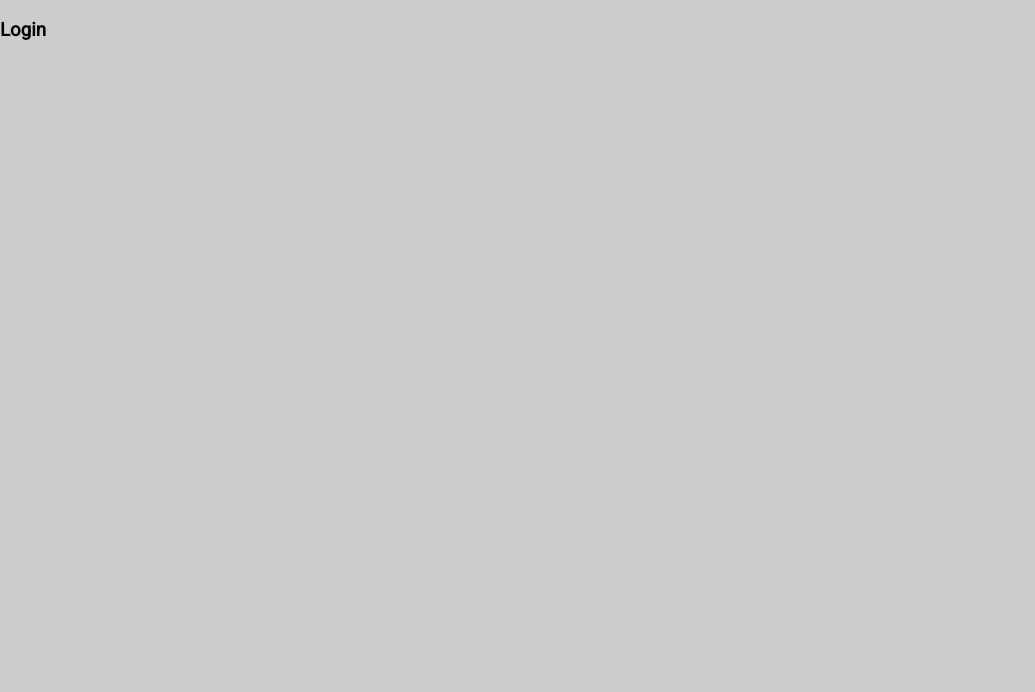
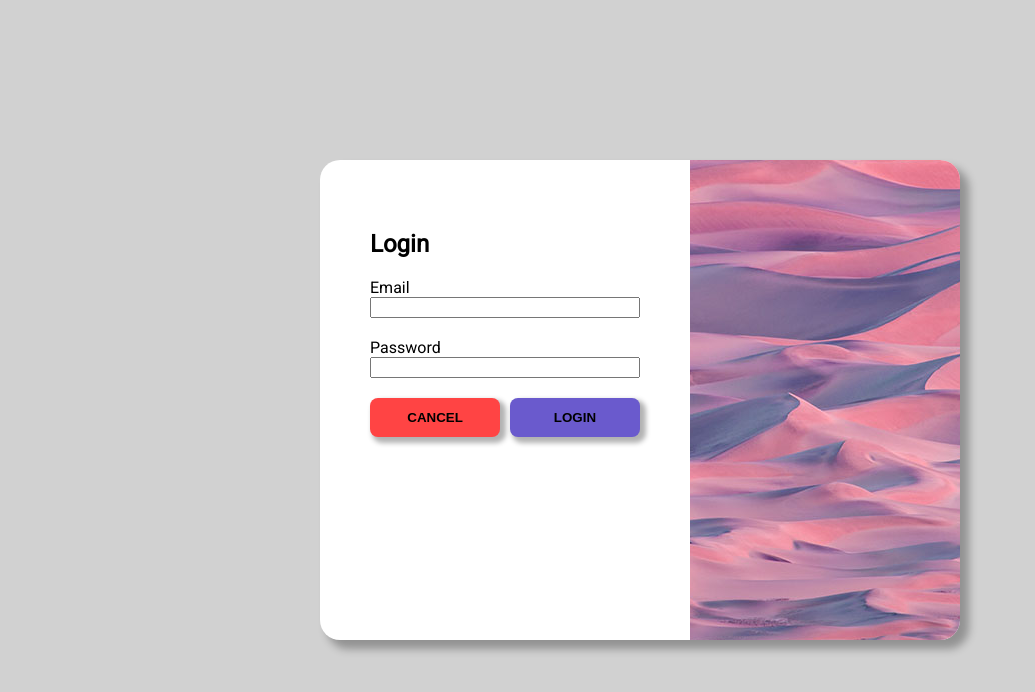
Before and after one commit to greyscrippt/pancakes-erp-vue-ts, a Vue app: page /login in a window 1280 px wide. Shown: the top 692 px of the page, without its empty margins (0-1035 px from the left). Built offline with nearby package versions, Linux system fonts and the light colour scheme.

Commit message:
Created the LoginView

```diff
--- a/src/assets/styles.css
+++ b/src/assets/styles.css
@@ -11,8 +11,11 @@ button {
   padding: 10px 15px 10px 15px;
   border-color: rgba(0, 0, 0, 0);
   border-radius: 8px;
+
   font-weight: 600;
   text-transform: uppercase;
+
+  box-shadow: 4px 4px 5px 2px rgba(0, 0, 0, 0.3);
 }
 
 button:hover {
--- a/src/views/LoginView.vue
+++ b/src/views/LoginView.vue
@@ -1,5 +1,103 @@
 <template>
-  <div>
-    <h3>Login</h3>
+  <div class='login-mask'>
+    <div class='login-container'>
+      <div class='login-container-left'>
+        <h2>Login</h2>
+
+        <div class='input-wrapper'>
+          <label for='email-input'>Email</label>
+          <input id='email-input' type="text" />
+        </div>
+
+        <div class='input-wrapper'>
+          <label for='password-input'>Password</label>
+          <input id='password-input' type="password" />
+        </div>
+
+        <div class='buttons-wrapper'>
+          <button class='buttons secondary'>Cancel</button>
+          <div class='break' />
+          <button class='buttons primary'>Login</button>
+        </div>
+      </div>
+      <div class='login-container-right'>
+        <img class='login-container-background' src='/public/login-background.jpg' />
+      </div>
+    </div>
   </div>
 </template>
+
+
+<style scoped>
+
+.login-mask {
+  display: flex;
+  align-items: center;
+  justify-content: center;
+
+  position: absolute;
+  top: 0;
+  left: 0;
+  width: 100vw;
+  height: 100vh;
+
+  background-color: rgba(255, 255, 255, 0.1);
+}
+
+.login-container {
+  display: flex;
+
+  width: 50vw;
+  height: 60vh;
+
+  border-radius: 20px;
+
+  background-color: white;
+  overflow: hidden;
+
+  box-shadow: 8px 8px 8px 1px rgba(0, 0, 0, 0.3);
+}
+
+.login-container-left {
+  width: 100%;
+  height: 100%;
+  padding: 50px;
+}
+.login-container-right {
+  display: flex;
+  justify-content: right;
+  width: 100%;
+  height: 100%;
+}
+
+.login-container-background {
+  object-fit: none;
+  width: 100%;
+  height: 100%;
+}
+
+.input-wrapper {
+  display: flex;
+  flex-direction: column;
+  margin-bottom: 20px;
+}
+
+.buttons {
+  width: 100%;
+}
+
+.buttons:hover {
+  cursor: pointer;
+}
+
+.buttons-wrapper {
+  display: flex;
+  flex-direction: row;
+  width: 100%;
+}
+
+.break {
+  width: 24px;
+}
+
+</style>
```
Also changed, not shown: public/login-background.jpg (added).
